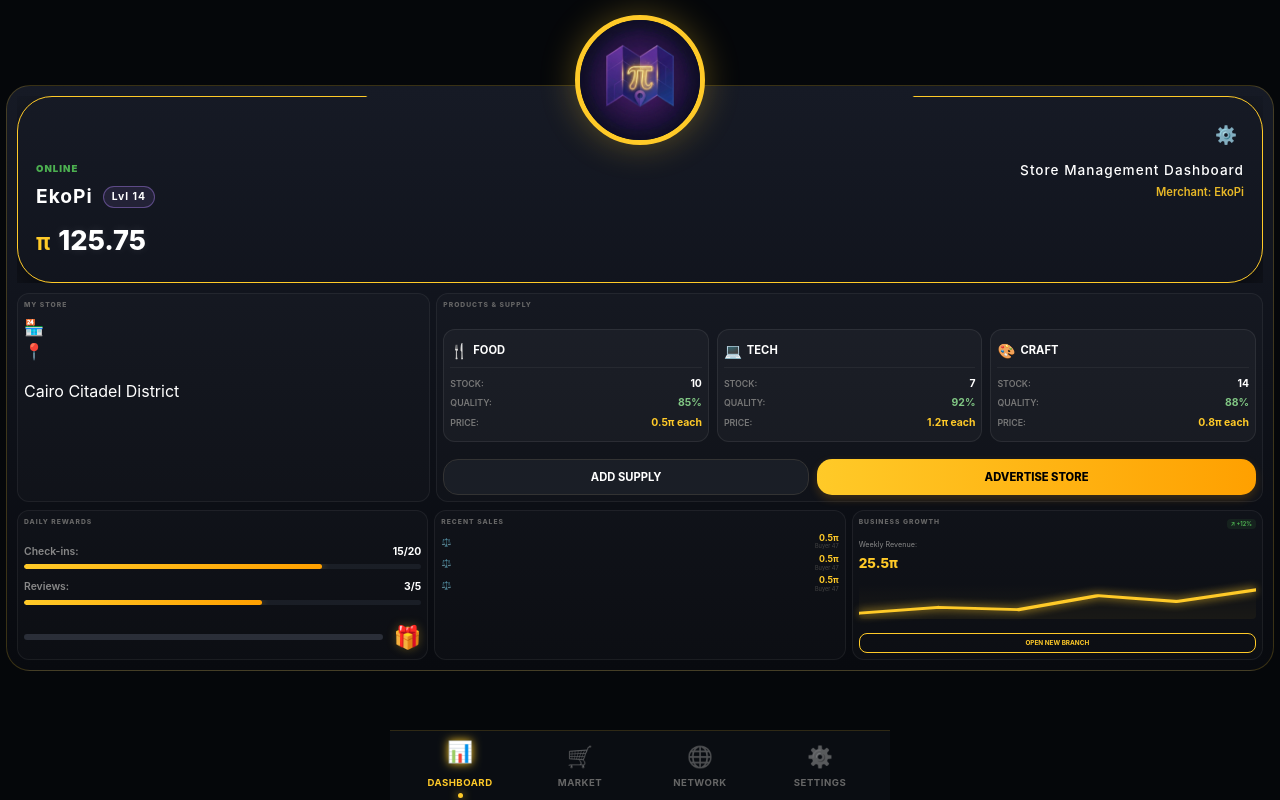
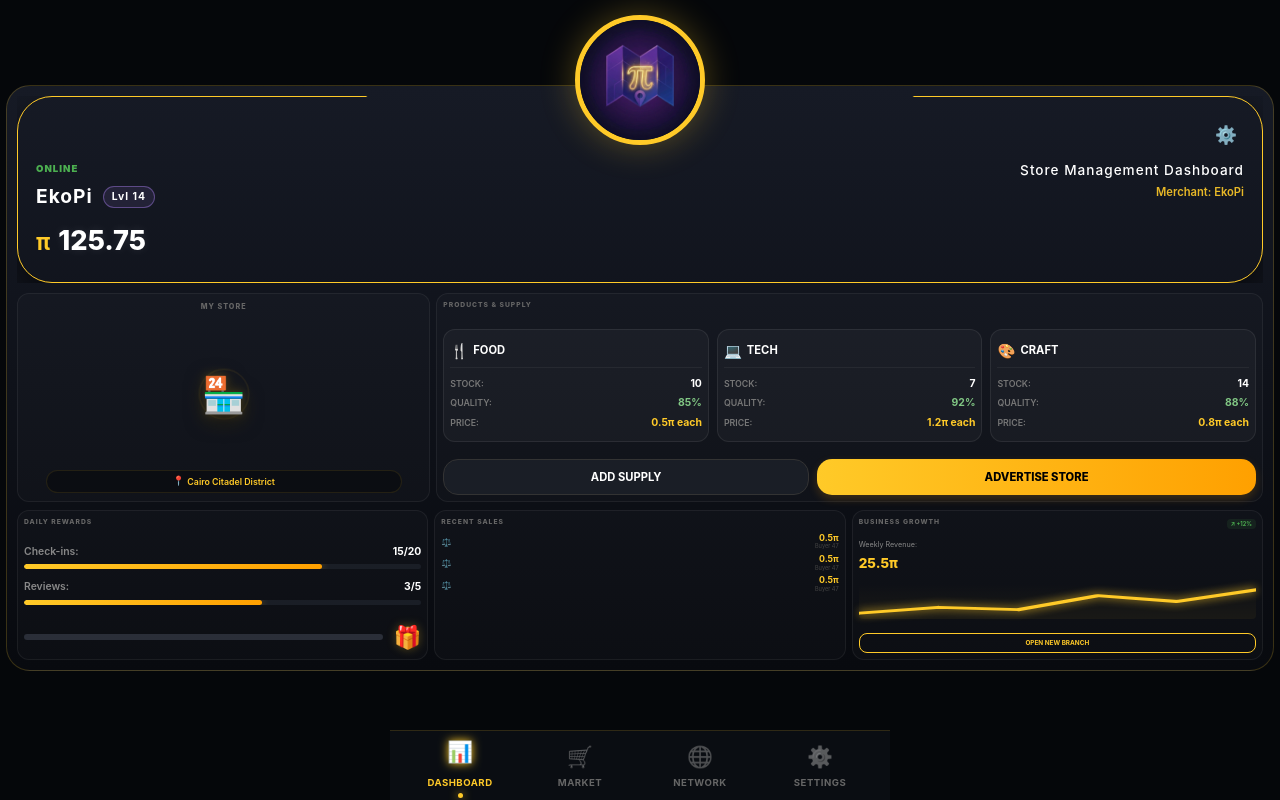
Before and after one commit to Maplypi-Official/maplypi-frontend, a React (Vite) app: page / in a window 1280 px wide. Built offline with nearby package versions, Linux system fonts and the light colour scheme; no server answers.

Commit message:
Update MyStore.css

```diff
--- a/src/components/Stats/MyStore.css
+++ b/src/components/Stats/MyStore.css
@@ -1,78 +1,85 @@
-.store-summary {
+.store-summary-compact {
   display: flex;
   flex-direction: column;
   align-items: center;
   justify-content: space-between;
   text-align: center;
-  min-height: 160px;
+  height: 100%; /* جعل الارتفاع يتحدد بواسطة الحاوية الأب */
+  min-height: 110px; /* تقليل الحد الأدنى للارتفاع ليتناسب مع المنتجات */
   position: relative;
   overflow: hidden;
+  padding: 8px !important;
+  box-sizing: border-box;
 }
 
-.panel-header-simple {
-  width: 100%;
-  margin-bottom: 5px;
+.store-title {
+  font-size: 0.45rem !important;
+  color: #666;
+  font-weight: 800;
+  margin: 0;
+  text-transform: uppercase;
 }
 
-.store-visual-container {
+.store-visual-container-compact {
   position: relative;
   display: flex;
   justify-content: center;
   align-items: center;
-  margin: 10px 0;
+  margin: 5px 0;
 }
 
-.isometric-icon {
-  font-size: 3.2rem;
+.isometric-icon-mini {
+  font-size: 2.2rem; /* تصغير الأيقونة لتناسب العرض الصغير */
   z-index: 2;
-  filter: drop-shadow(0 10px 15px rgba(0,0,0,0.5))
-          drop-shadow(0 0 8px rgba(255, 202, 40, 0.4));
-  transition: transform 0.3s ease;
+  filter: drop-shadow(0 5px 10px rgba(0,0,0,0.5))
+          drop-shadow(0 0 5px rgba(255, 202, 40, 0.3));
 }
 
-.store-summary:hover .isometric-icon {
-  transform: translateY(-5px) scale(1.1);
+/* تأثير النبض المصغر */
+.pulse-ring-mini {
+  position: absolute;
+  width: 40px;
+  height: 40px;
+  border: 1.5px solid var(--digital-gold);
+  border-radius: 50%;
+  opacity: 0;
+  animation: store-pulse-mini 2s infinite;
 }
 
-/* تأثير الحلقة النابضة حول المتجر لإعطاء إيحاء الـ GPS */
-.pulse-ring {
-  position: absolute;
-  width: 60px;
-  height: 60px;
-  border: 2px solid var(--digital-gold);
-  border-radius: 50%;
-  opacity: 0;
-  animation: store-pulse 2s infinite;
+@keyframes store-pulse-mini {
+  0% { transform: scale(0.6); opacity: 0; }
+  50% { opacity: 0.4; }
+  100% { transform: scale(1.3); opacity: 0; }
 }
 
-@keyframes store-pulse {
-  0% { transform: scale(0.5); opacity: 0; }
-  50% { opacity: 0.5; }
-  100% { transform: scale(1.5); opacity: 0; }
+.location-info-compact {
+  display: flex;
+  align-items: center;
+  justify-content: center;
+  gap: 3px;
+  background: rgba(0, 0, 0, 0.3);
+  padding: 3px 8px;
+  border-radius: 12px;
+  border: 1px solid rgba(255, 202, 40, 0.1);
+  width: 90%; /* جعل العرض متجاوباً */
+  margin: 0 auto;
 }
 
-.location-info {
-  display: flex;
-  align-items: center;
-  gap: 5px;
-  background: rgba(0, 0, 0, 0.2);
-  padding: 5px 12px;
-  border-radius: 20px;
-  border: 1px solid rgba(255, 202, 40, 0.1);
-  width: fit-content;
+.geo-pin-mini {
+  font-size: 0.6rem;
 }
 
-.geo-pin {
-  font-size: 0.8rem;
-}
-
-.loc-text {
+.loc-text-mini {
   color: var(--digital-gold);
-  font-size: 0.75rem;
+  font-size: 0.55rem; /* تصغير الخط لضمان عدم خروجه عن الصندوق */
   margin: 0;
   font-weight: 600;
   white-space: nowrap;
   overflow: hidden;
-  text-overflow: ellipsis;
-  max-width: 120px;
+  text-overflow: ellipsis; /* إضافة نقاط عند زيادة النص */
 }
+
+/* تحسين الاستجابة عند التفاعل */
+.store-summary-compact:hover .isometric-icon-mini {
+  transform: translateY(-2px) scale(1.05);
+}
```
